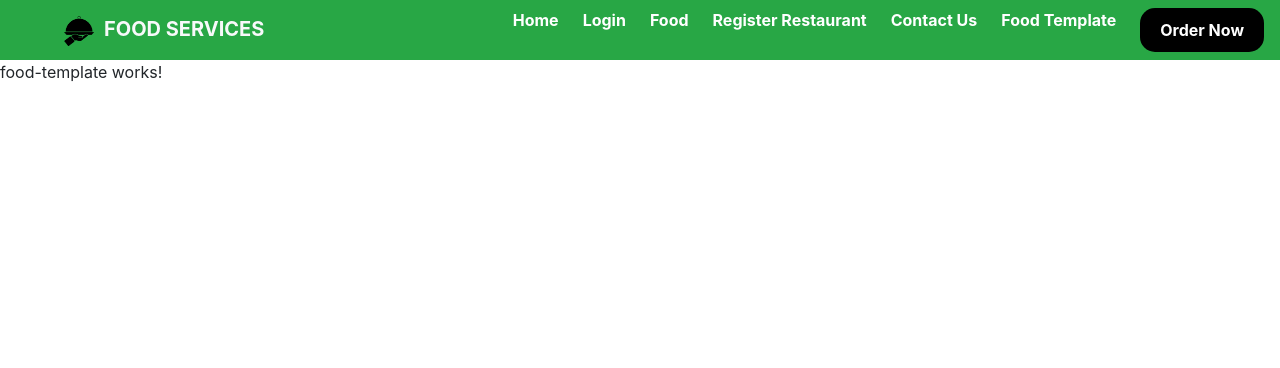
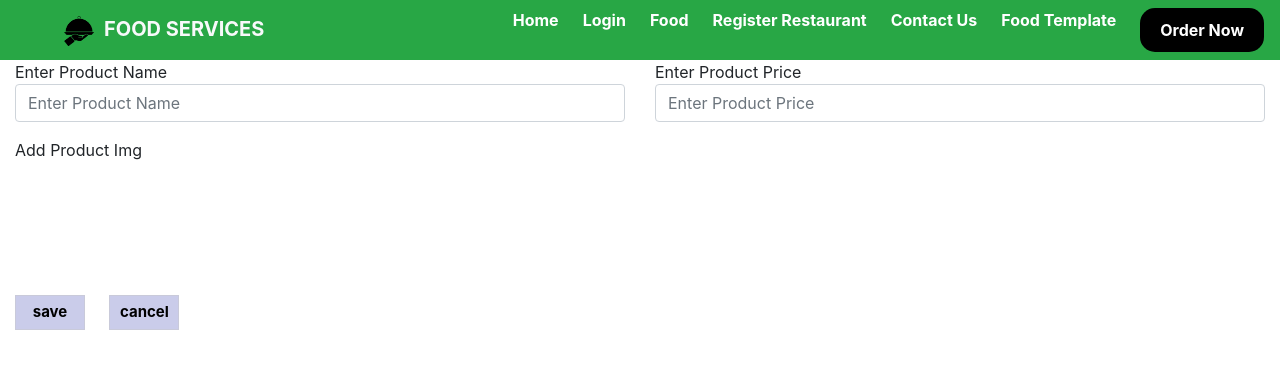
Before and after one commit to Rahul-7504/food-service, an Angular app in the folder food-services/: page /food-template in a window 1280 px wide. Shown: the top 368 px of the page. Built offline with nearby package versions, Linux system fonts and the light colour scheme.

Commit message:
create form

```diff
--- a/food-services/src/app/navbar/contact-us/contact-us.component.html
+++ b/food-services/src/app/navbar/contact-us/contact-us.component.html
@@ -57,8 +57,6 @@
             <div><img src="../../../assets/email-image.png" class="socialmedia-whatsapp-icons4"  alt=""></div>
             <div style="font-size: 14px;"><a class="list-unstyled text-white " href=""> For Support, Click Here</a> </div>
         </div>
-
-
           </div>
         </div>
       </div>
--- a/food-services/src/app/navbar/food-template/food-template.component.html
+++ b/food-services/src/app/navbar/food-template/food-template.component.html
@@ -1 +1,30 @@
-<p>food-template works!</p>
+<div class="container-fluid">
+    <form  [formGroup]="productForm">
+    <div class="row">
+        <div class="col-6">
+            <div>
+                <label class="font16 my-0" for="">Enter Product Name</label>
+            </div>
+            <input class="form-control" type="text" placeholder="Enter Product Name" formControlName="productName" [ngClass]="{'is-invalid':submitted && formOrder?.productName?.errors}">
+            <div *ngIf="submitted && formOrder?.productName?.errors" class="invalid-feedback">
+                <div *ngIf="submitted && formOrder?.productName?.errors?.required">Enter Product Name</div>
+            </div>
+
+            <label class="font16 mt-3" for="">Add Product Img</label>
+
+
+      </div>
+        <div class="col-6">
+            <div>
+                <label class="font16 my-0" for="">Enter Product Price</label>
+            </div>
+            <input class="form-control" type="number" placeholder="Enter Product Price" formControlName="productPrice" [ngClass]="{'is-invalid':submitted && formOrder?.productPrice?.errors}">
+            <div *ngIf="submitted && formOrder?.productPrice?.errors" class="invalid-feedback">
+                <div *ngIf="submitted && formOrder?.productPrice?.errors?.required">Enter Product Price</div>
+            </div>
+        </div>
+    </div>
+    <button (click)="saveData()" class="btn_submit_save mr-4">save</button>
+     <button (click)="clearData()" class="btn_submit_save">cancel</button>
+</form>
+</div>
--- a/food-services/src/app/navbar/food-template/food-template.component.scss
+++ b/food-services/src/app/navbar/food-template/food-template.component.scss
@@ -0,0 +1,22 @@
+.font16 {
+    font-size: 16px;
+  }
+  .btn_submit_save {
+    font-size: 15px;
+    padding: 5px 10px;
+    margin-top:10%;
+    // padding-top: 5px;
+    // margin-bottom: 20px;
+    font-weight: bold;
+    width: 70px !important;
+    border: none;
+    outline: none;
+    border: 1px solid #C9CADA;
+    background-color: #CACCEA;
+    // border-radius: 3px !important;
+  }
+  input[type="number"]::-webkit-outer-spin-button,
+  input[type="number"]::-webkit-inner-spin-button {
+    -webkit-appearance: none;
+    margin: 0;
+}
--- a/food-services/src/app/navbar/food-template/food-template.component.ts
+++ b/food-services/src/app/navbar/food-template/food-template.component.ts
@@ -1,4 +1,5 @@
 import { Component } from '@angular/core';
+import { FormBuilder, FormGroup, Validators } from '@angular/forms';
 
 @Component({
   selector: 'app-food-template',
@@ -7,4 +8,25 @@ import { Component } from '@angular/core';
 })
 export class FoodTemplateComponent {
 
+
+  productForm:any=FormGroup
+  constructor(private fb:FormBuilder){
+    this.productForm=this.fb.group({
+      productName:['',Validators.required],
+      productPrice:['',Validators.required]
+
+    })
+  }
+  submitted=false
+  get formOrder(){
+      return this.productForm.controls;
+  }
+  saveData(){
+    this.submitted=true
+    console.log(this.productForm.value);
+  }
+  clearData(){
+
+  }
+
 }
```
